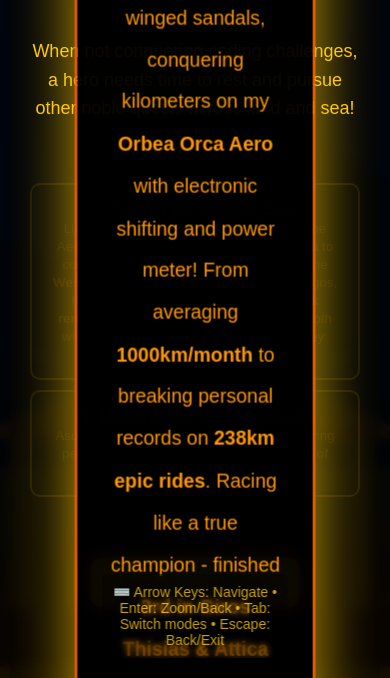
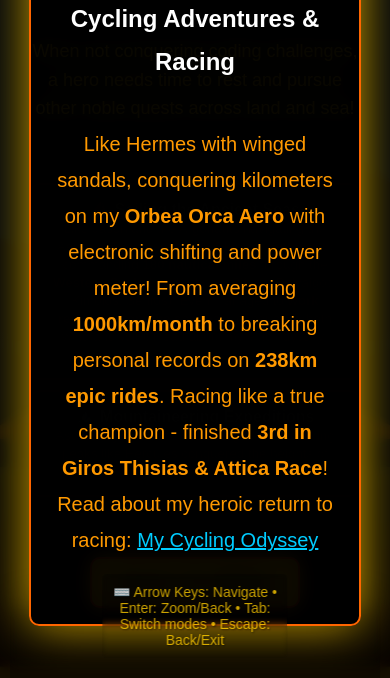
Before and after one commit to cpapazoglou/hercules-portfolio, a plain HTML site: page src/pages/hobbies.html in a window 390 px wide. Both pictures are taken after a click on the item 195 px from the left and 403 px from the top of the page. Shown: the part 166-844 px from the top of the page. Drawn offline with Linux system fonts and the light colour scheme.

Commit message:
Zoom in mode fixes

```diff
--- a/src/css/arcade.css
+++ b/src/css/arcade.css
@@ -264,20 +264,24 @@
 .education-list li.zoomed,
 .hobbies-list li.zoomed {
     position: fixed;
-    top: 50%;
-    left: 50%;
-    transform: translate(-50%, -50%) scale(1.3);
+    top: 5vh;
+    left: 5vw;
+    right: 5vw;
+    bottom: 5vh;
     background: rgba(0, 0, 0, 0.95);
     border-color: #ff6600;
     box-shadow: 0 0 50px rgba(255, 204, 0, 0.8);
     z-index: 1000;
-    max-width: 90vw;
-    max-height: 80vh;
     overflow-y: auto;
     font-size: 18px;
     line-height: 1.8;
     padding: 25px;
     backdrop-filter: blur(10px);
+    box-sizing: border-box;
+		display: flex;
+    flex-direction: column;
+    justify-content: center;
+		font-size: 24px;
 }
 
 /* Overlay for zoom mode */
@@ -361,11 +365,35 @@
 }
 
 @media (max-width: 768px) {
+    html {
+        overflow-y: auto;
+        height: auto;
+    }
+
+    body {
+        overflow-y: auto;
+        height: auto;
+        min-height: 100vh;
+    }
+
+    .container {
+        height: auto;
+        min-height: 100vh;
+        overflow: visible;
+        max-width: 95%;
+    }
+
+    .start-screen {
+        height: auto;
+        min-height: 100vh;
+    }
+
+	.experience-list, .education-list, .hobbies-list {
+		max-height: none;
+		overflow-y: visible;
+	}
+
     .title::before, .title::after {
         display: none;
     }
-
-    .container {
-        max-width: 95%;
 }
-}
```
Also changed, not shown: src/pages/education.html (+3 -3 lines). Lines whose indentation alone changed are shown as unchanged.
